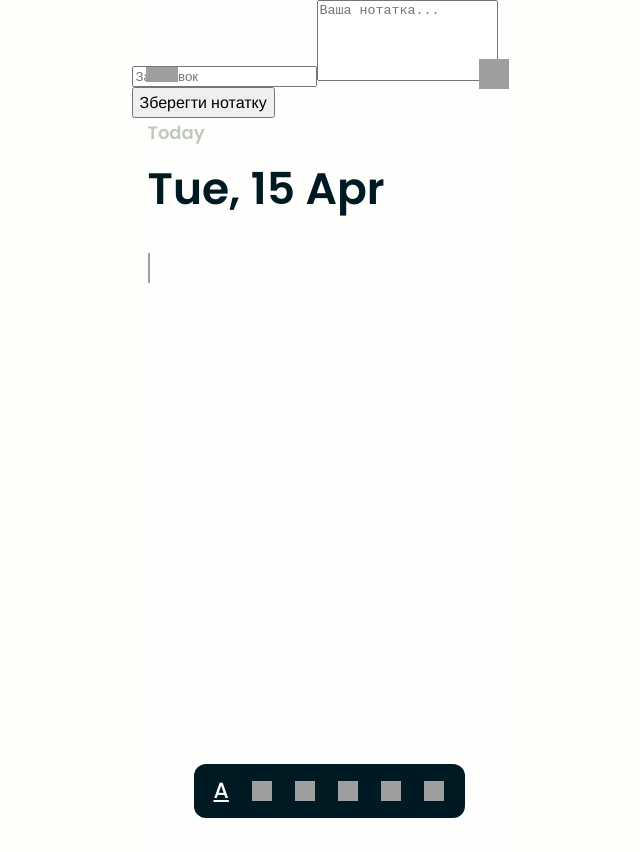
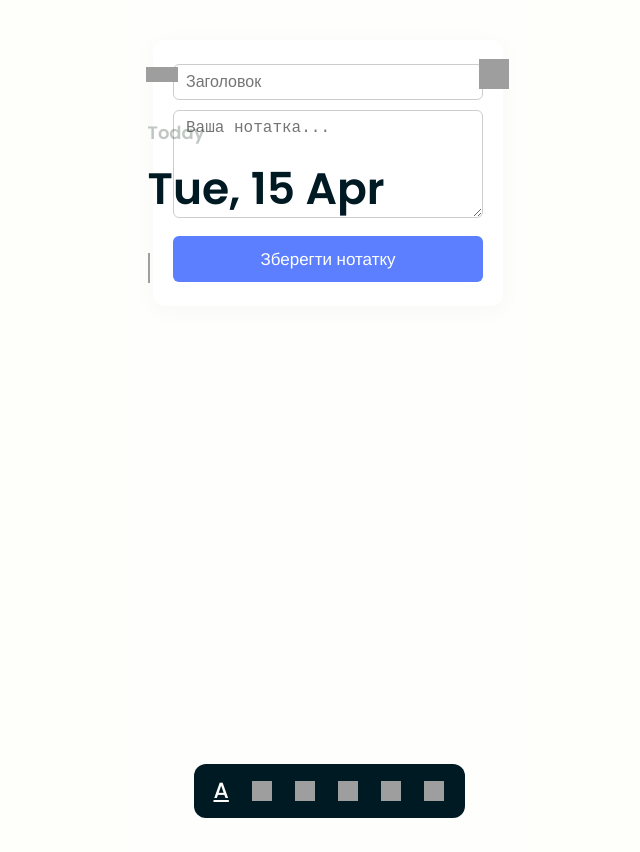
Before and after one commit to Den11-1/den11-1.github.io, a React (Create React App) app in the folder v1/: page /#/make_a_note in a window 1280 px wide. Shown: the whole page, without its empty margins (312-952 px from the left). Built offline with nearby package versions, Linux system fonts and the light colour scheme; grey boxes are pictures that could not be loaded.

Commit message:
Update MakeANote.css

```diff
--- a/v1/src/pages/MakeANote/MakeANote.css
+++ b/v1/src/pages/MakeANote/MakeANote.css
@@ -147,3 +147,50 @@
   left: 210px;
   object-fit: cover;
 }
+.note-form-wrapper {
+    display: flex;
+    justify-content: center;
+    align-items: flex-start;
+    margin-top: 40px;
+}
+
+.note-form {
+    display: flex;
+    flex-direction: column;
+    gap: 10px;
+    width: 350px;
+    background: #fff;
+    padding: 24px 20px;
+    border-radius: 12px;
+    box-shadow: 0 4px 24px rgba(0,0,0,0.03);
+}
+
+.note-title, .note-content {
+    padding: 8px 12px;
+    border-radius: 6px;
+    border: 1px solid #ccc;
+    font-size: 16px;
+}
+
+.note-save-btn {
+    padding: 10px 0;
+    border-radius: 6px;
+    border: none;
+    background: #5B7FFF;
+    color: #fff;
+    font-size: 17px;
+    cursor: pointer;
+    margin-top: 8px;
+    transition: background 0.2s;
+}
+
+.note-save-btn:hover {
+    background: #4665c5;
+}
+
+.note-message {
+    margin-top: 8px;
+    color: #006400;
+    font-weight: bold;
+    text-align: center;
+}
```
